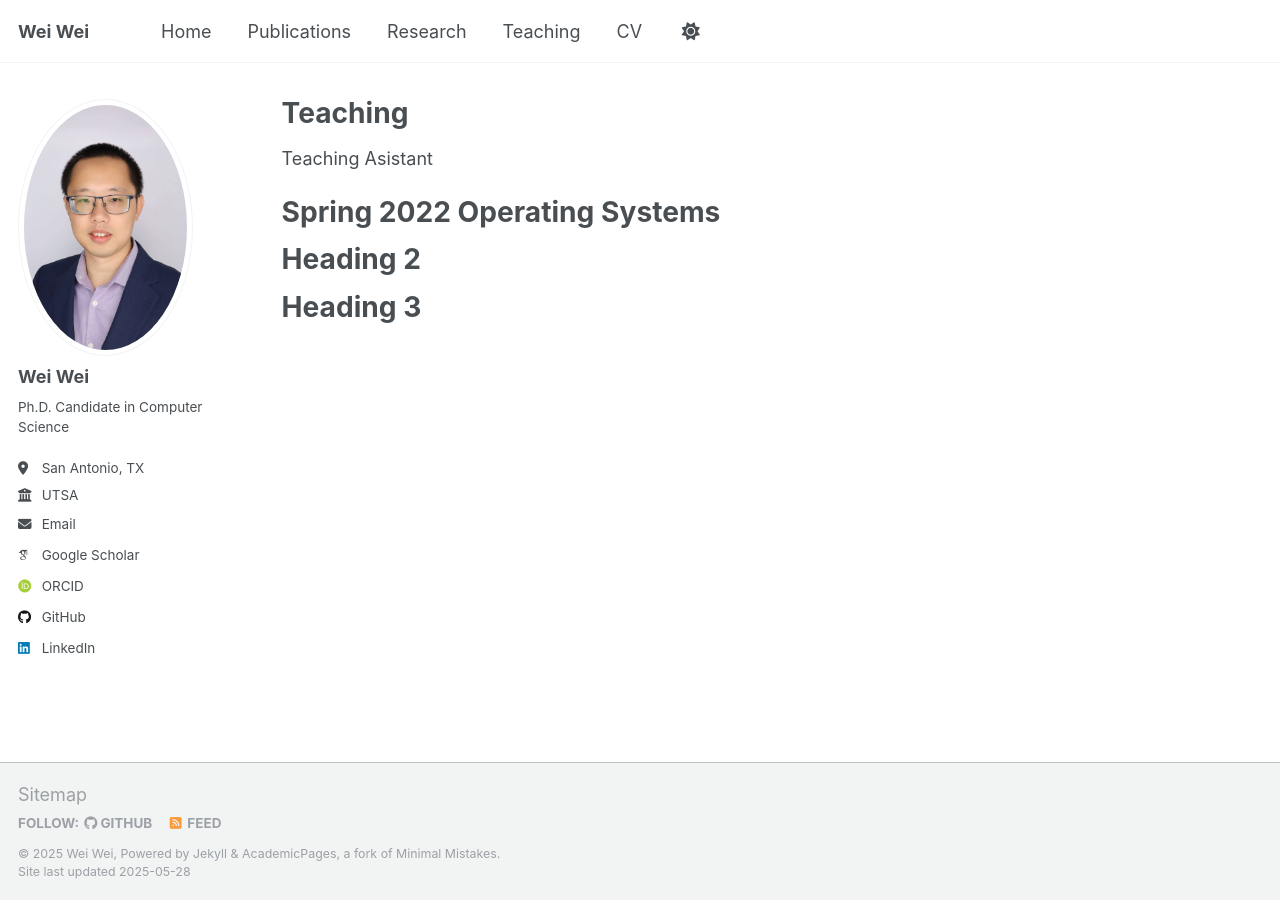
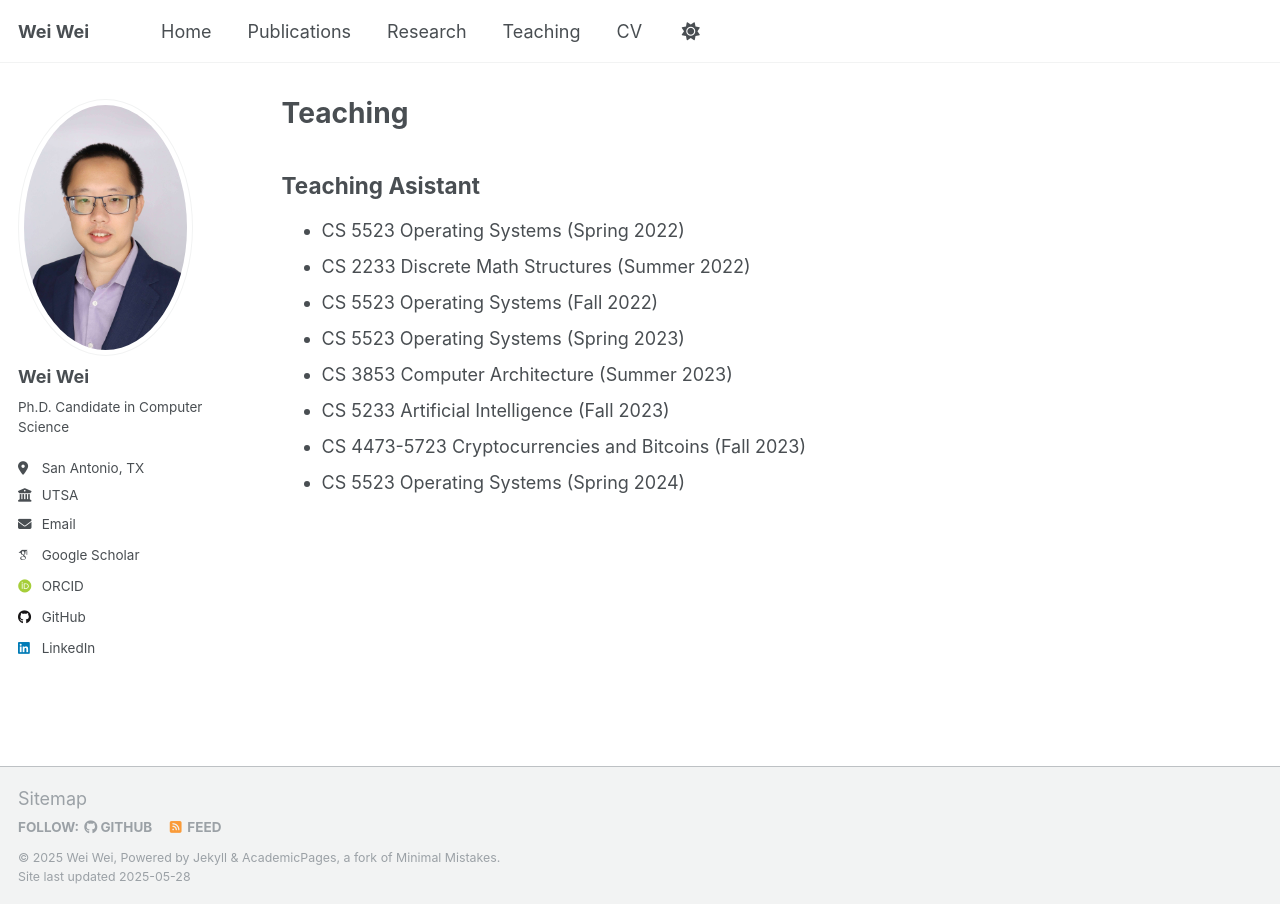
Before and after one commit to iamdoublewei/iamdoublewei.github.io, a Jekyll site: the page built from _teaching/2014-spring-teaching-1.md, in a window 1280 px wide. Built offline with Jekyll 4.4.1, drawn with Linux system fonts in a browser that asks for light colours; some web fonts are replaced.

Commit message:
Update 2014-spring-teaching-1.md

```diff
--- a/_teaching/2014-spring-teaching-1.md
+++ b/_teaching/2014-spring-teaching-1.md
@@ -5,13 +5,12 @@ permalink: /teaching/
 author_profile: true
 ---
 
-Teaching Asistant
-
-Spring 2022 Operating Systems
-======
-
-Heading 2
-======
-
-Heading 3
-======
+## Teaching Asistant
+- CS 5523 Operating Systems (Spring 2022)
+- CS 2233 Discrete Math Structures (Summer 2022)
+- CS 5523 Operating Systems (Fall 2022)
+- CS 5523 Operating Systems (Spring 2023)
+- CS 3853 Computer Architecture (Summer 2023)
+- CS 5233 Artificial Intelligence (Fall 2023)
+- CS 4473-5723 Cryptocurrencies and Bitcoins (Fall 2023)
+- CS 5523 Operating Systems (Spring 2024)
```
